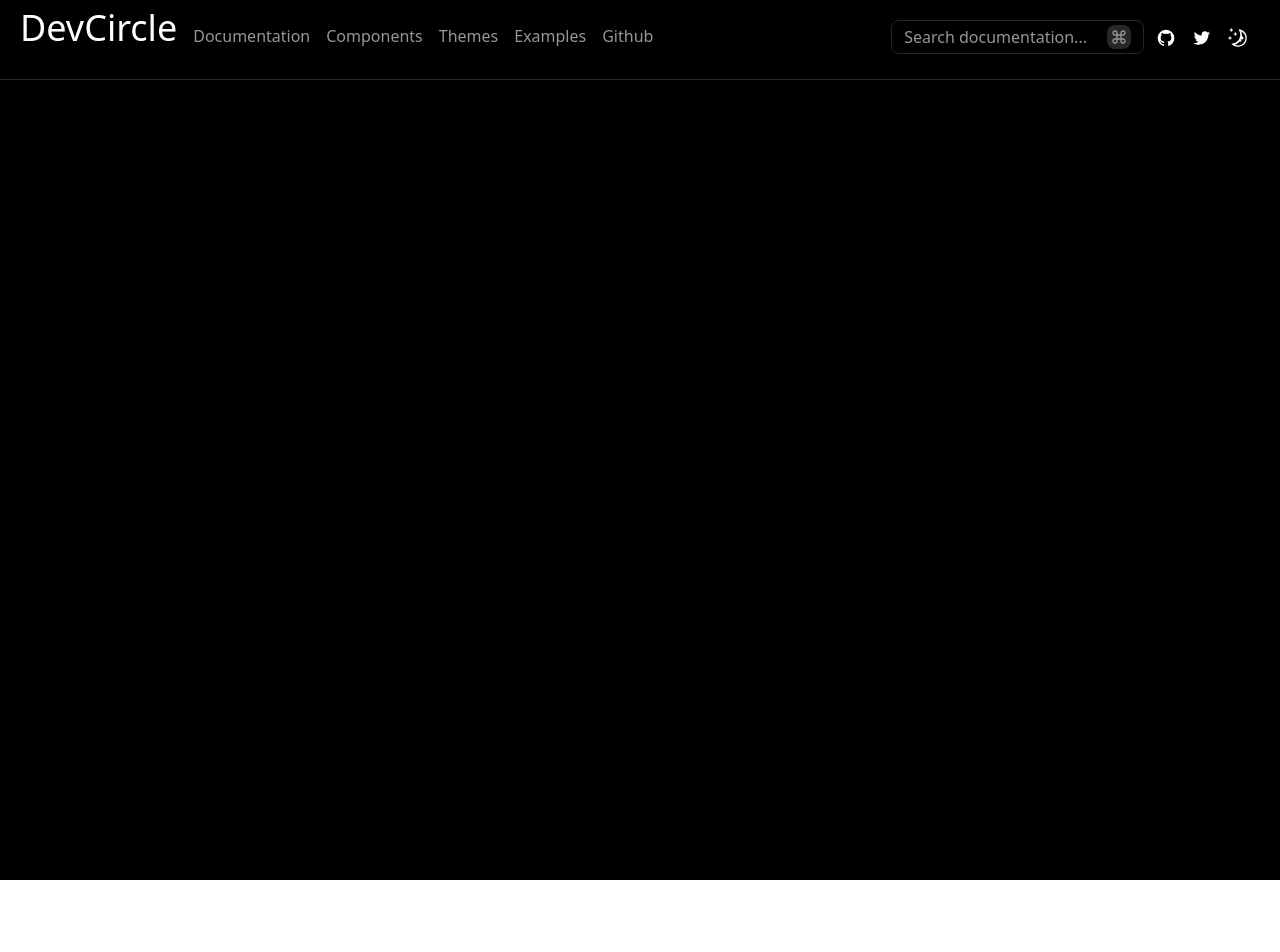
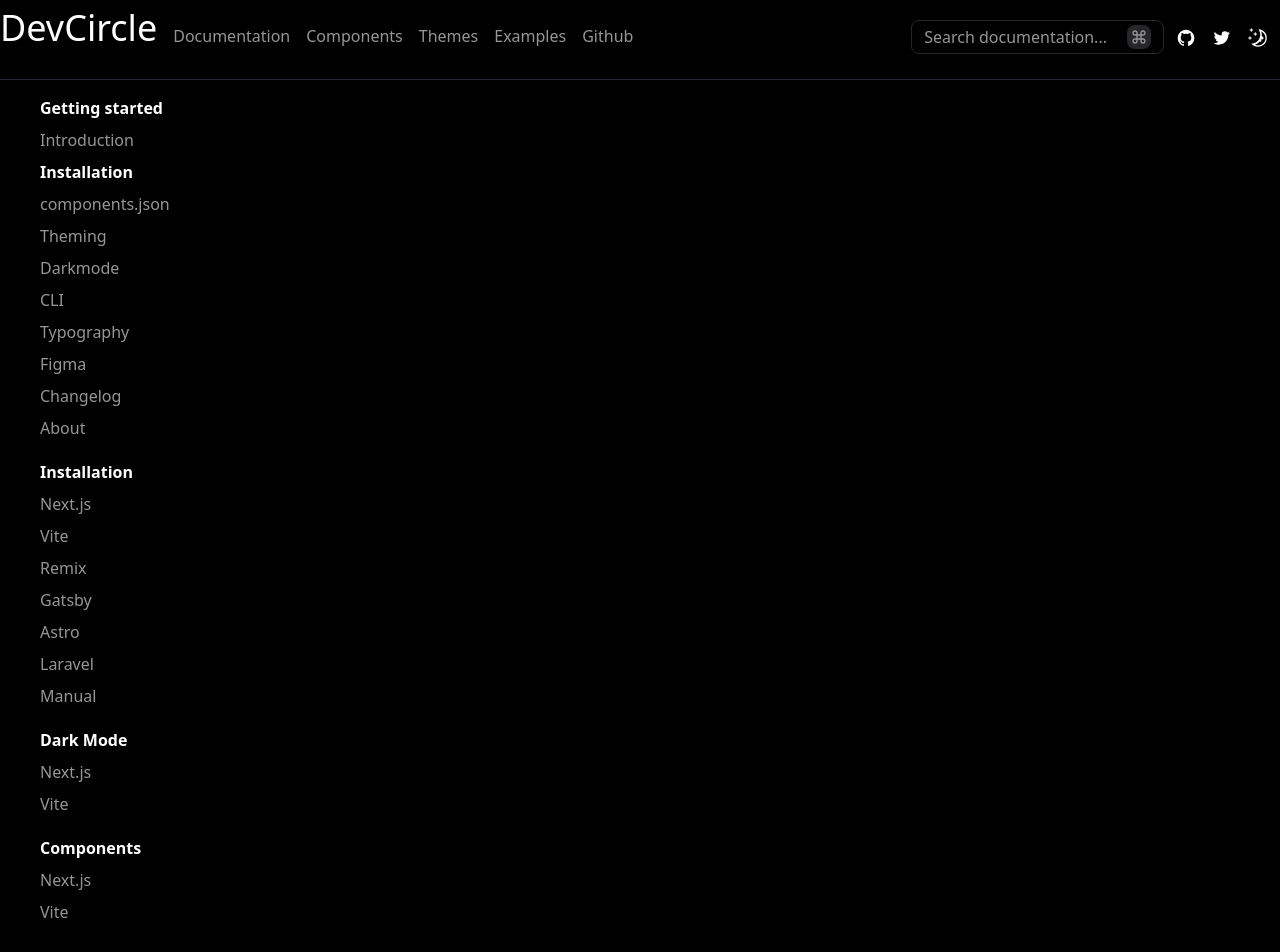
Before and after one commit to cs60apa/Docs, a React (Create React App) app: page / in a window 1280 px wide. Shown: the top 952 px of the page. Before the commit the page ends 880 px from the top, so only its background shows below. Built offline with nearby package versions, Linux system fonts and the light colour scheme.

Commit message:
added the sidebar

```diff
--- a/src/App.js
+++ b/src/App.js
@@ -14,7 +14,41 @@ function App() {
     ${darkMode ? "dark" : "light"}`}
     >
       <Header darkMode={darkMode} toggleDarkMode={toggleDarkMode} />
-      <div></div>
+      <div className="sticky top-0 text-start hidden md:flex flex-col py-4 border-none box-border h-screen md:w-60 lg:w-80 hover:overflow-y-scroll">
+        <div className="md:mx-10 lg:mx-20 text-base space-y-2">
+          <h1 className="font-bold">Getting started</h1>
+          <p className="text-[#969697]">Introduction</p>
+          <h1 className="font-bold">Installation</h1>
+          <p className="text-[#969697]">components.json</p>
+          <p className="text-[#969697]">Theming</p>
+          <p className="text-[#969697]">Darkmode</p>
+          <p className="text-[#969697]">CLI</p>
+          <p className="text-[#969697]">Typography</p>
+          <p className="text-[#969697]">Figma</p>
+          <p className="text-[#969697]">Changelog</p>
+          <p className="text-[#969697]">About</p>
+        </div>
+        <div className="md:mx-10 lg:mx-20 text-base space-y-2 py-5">
+          <h1 className="font-bold">Installation</h1>
+          <p className="text-[#969697]">Next.js</p>
+          <p className="text-[#969697]">Vite</p>
+          <p className="text-[#969697]">Remix</p>
+          <p className="text-[#969697]">Gatsby</p>
+          <p className="text-[#969697]">Astro</p>
+          <p className="text-[#969697]">Laravel</p>
+          <p className="text-[#969697]">Manual</p>
+        </div>
+        <div className="md:mx-10 lg:mx-20 text-base space-y-2">
+          <h1 className="font-bold">Dark Mode</h1>
+          <p className="text-[#969697]">Next.js</p>
+          <p className="text-[#969697]">Vite</p>
+        </div>
+        <div className="md:mx-10 lg:mx-20 text-base space-y-2 py-5">
+          <h1 className="font-bold">Components</h1>
+          <p className="text-[#969697]">Next.js</p>
+          <p className="text-[#969697]">Vite</p>
+        </div>
+      </div>
       <Footer />
     </div>
   );
--- a/src/components/Header.jsx
+++ b/src/components/Header.jsx
@@ -3,7 +3,7 @@ import { Link } from "react-router-dom";
 import { useState } from "react";
 import { BsBook } from "react-icons/bs";
 import { BiCommand, BiLogoGithub, BiLogoTwitter } from "react-icons/bi";
-import { RxMoon } from "react-icons/rx";
+import { RxMoon, RxSun } from "react-icons/rx";
 import { MdOutlineCancel } from "react-icons/md";
 
 function Header(props) {
@@ -16,7 +16,7 @@ function Header(props) {
   return (
     <div className="min-h-screeen">
       <div className="border-box border-b border-gray-800 h-20 lg:px-5 pt-2 flex justify-between">
-        <div className="hidden md:flex flex-row">
+        <div className="hidden md:flex flex-row lg:space-x-4">
           <p className="text-4xl">DevCircle</p>
           <ul className="flex space-x-4 p-4 font-medium">
             <li className="text-[#969697] hover:text-gray-300">
@@ -58,7 +58,7 @@ function Header(props) {
               onClick={props.toggleDarkMode}
               className="hover:rounded-lg dark:hover:bg-[#27272A] hover:px-1"
             >
-              <RxMoon size={20} />
+              {props.darkMode ? <RxMoon size={20}/> : <RxSun size={20}/>}
             </button>
           </div>
         </div>
@@ -164,7 +164,7 @@ function Header(props) {
               onClick={props.toggleDarkMode}
               className="hover:rounded-lg dark:hover:bg-[#27272A] hover:px-1"
             >
-              <RxMoon size={20} />
+               {props.darkMode ? <RxMoon size={20}/> : <RxSun size={20}/>}
             </button>
           </div>
         </div>
--- a/tailwind.config.js
+++ b/tailwind.config.js
@@ -5,6 +5,11 @@ module.exports = {
     "./src/**/*.{js,jsx,ts,tsx}",
   ],
   theme: {
+    screens: {
+      'sm': '320px',
+      'md': '768px',
+      'lg': '1440px',
+    },
     extend: {},
   },
   plugins: [],
```
